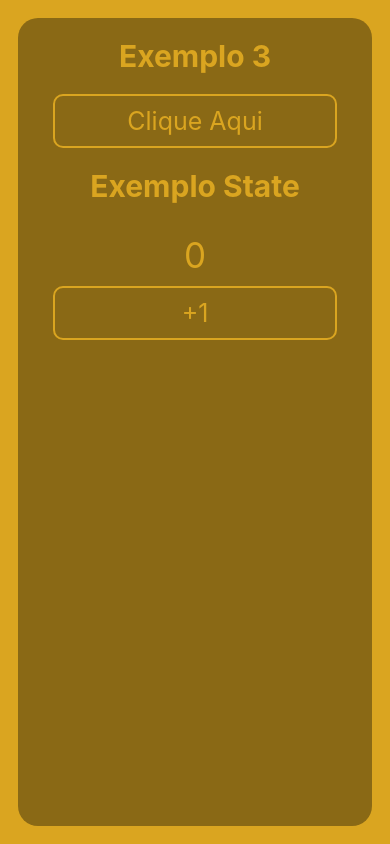
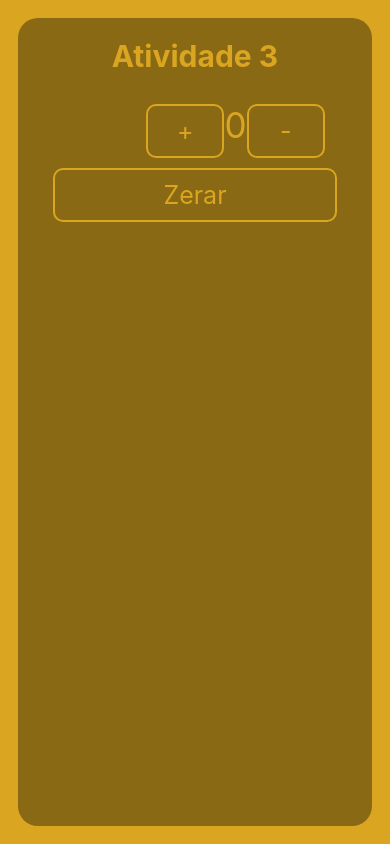
Before and after one commit to ThiagoGSampaio/aula_expo_0, a React Native app: screen / in a window 390 px wide. Built offline with nearby package versions, Linux system fonts and the light colour scheme.

Commit message:
Aula 17-05

```diff
--- a/App.js
+++ b/App.js
@@ -7,12 +7,13 @@
 
 import Atividade_1 from './componets/atividade_1';
 import Atividade_2 from './componets/atividade_2';
+import Atividade_3 from './componets/atividade_3';
 
 
 export default function App() {
   return (
     <View style={styles.container}>
-      <Exemplo_3/>
+      <Atividade_3/>
       <StatusBar style="auto" />
     </View>
   );
--- /dev/null
+++ b/componets/atividade_3/index.js
@@ -0,0 +1,66 @@
+import { useState } from 'react'
+import { View, Text, Pressable } from 'react-native';
+import styles from './styles';
+
+export default function Atividade_3() {
+
+    const [numero, setNumero] = useState(0);
+
+    function incremento() {
+        setNumero(numero + 1);
+    }
+
+    function tirar() {
+        setNumero(numero - 1)
+    }
+
+    function zerar() {
+        setNumero(numero - numero)
+    }
+
+
+    return (
+        <View style={styles.container}>
+            <Text style={styles.titulo}>Atividade 3</Text>
+
+
+
+
+            <View style={styles.container2}>
+                <Pressable
+                    onPress={() => incremento()}
+                    style={({ pressed }) => pressed ?
+                        [styles.botao, styles.botaoPress]
+                        :
+                        styles.botao}
+                >
+                    <Text style={styles.txtBotao}>+</Text>
+                </Pressable>
+
+                <Text style={styles.txtNumero}>{numero}</Text>
+
+                <Pressable
+                    onPress={() => tirar()}
+                    style={({ pressed }) => pressed ?
+                        [styles.botao, styles.botaoPress]
+                        :
+                        styles.botao}
+                >
+                    <Text style={styles.txtBotao}>-</Text>
+                </Pressable>
+            </View>
+
+
+            <Pressable
+                onPress={() => zerar()}
+                style={({ pressed }) => pressed ?
+                    [styles.botao, styles.botaoPress]
+                    :
+                    styles.botao}
+            >
+                <Text style={styles.txtBotao}>Zerar</Text>
+            </Pressable>
+
+        </View>
+    )
+}
--- /dev/null
+++ b/componets/atividade_3/styles.js
@@ -0,0 +1,58 @@
+import { StyleSheet } from 'react-native';
+
+
+const styles = StyleSheet.create({
+    container:{
+        flex: 1,
+        backgroundColor: '#8a6915',
+        borderRadius:20,
+        width: '100%',
+        alignItems: 'center',
+
+    },
+
+    container2:{
+        display: 'flex',
+        flexDirection: 'row',
+    },
+
+    titulo:{
+        fontSize: 30,
+        fontWeight: 'bold',
+        marginVertical: 20,
+        color: '#daa520',
+
+    },
+
+    botao:{
+        //backgroundColor: "#fff",
+        padding: 10,
+        marginTop: 10,
+        borderRadius: 10,
+        borderWidth: 2,
+        width: '80%',
+        alignItems: 'center',
+        borderColor: '#daa520',
+    },
+
+    txtBotao:{
+        fontSize: 25,
+        color:'#daa520',
+    },
+
+    botaoPress:{
+        backgroundColor: '#daa520',
+
+    },
+
+    txtNumero:{
+        fontSize: 35,
+        color:'#daa520',
+        marginVertical: 10,
+
+    }
+
+
+})
+
+export default styles;
```
